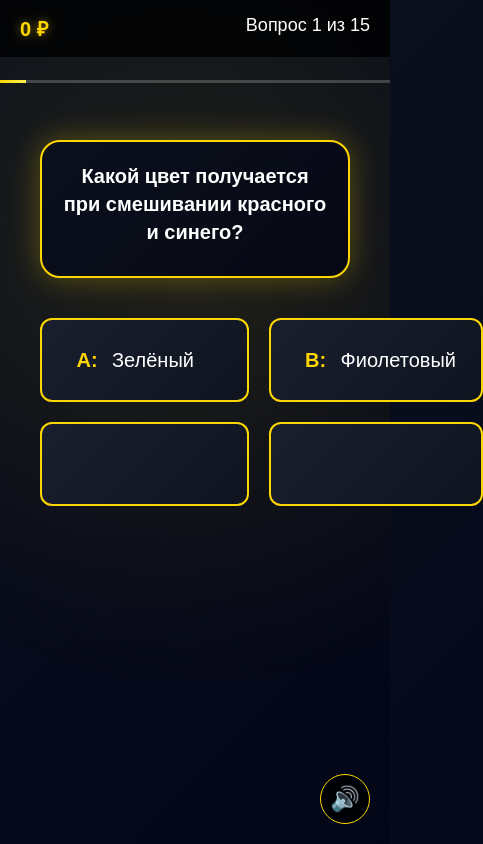
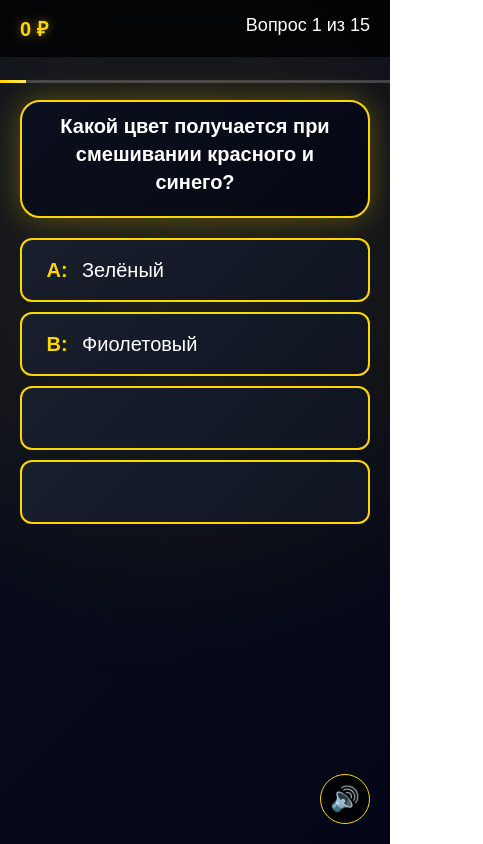
Before and after one commit to baikhonov/millionaire-game, a Vue app: page / in a window 390 px wide. Both pictures are taken after a click on the button "Начать игру". Shown: the whole page, 483 px wide, since content can reach past the window. Built offline with nearby package versions, Linux system fonts and the light colour scheme.

Commit message:
Улучшил адаптив

```diff
--- a/src/App.vue
+++ b/src/App.vue
@@ -501,6 +501,10 @@ body {
   cursor: pointer;
   transition: all 0.3s;
   box-shadow: 0 0 15px rgba(255, 215, 0, 0.5);
+
+  @media (max-width: 768px) {
+    padding: 10px 15px;
+  }
 }
 
 .reveal-button:hover {
@@ -511,7 +515,8 @@ body {
 @media (max-width: 768px) {
   .question-section {
     margin-right: 0;
-    margin-top: 100px;
+    margin-top: 80px;
+    padding: 0;
   }
 
   .prize-ladder {
--- a/src/components/game/OptionsGrid.vue
+++ b/src/components/game/OptionsGrid.vue
@@ -58,6 +58,13 @@ const handleSelect = (option: Option) => {
   gap: 20px;
   margin: 40px auto;
   max-width: 900px;
+
+  @media (max-width: 768px) {
+    grid-template-columns: 1fr;
+    gap: 10px;
+
+    margin: 20px auto;
+  }
 }
 
 .option-button {
@@ -73,6 +80,11 @@ const handleSelect = (option: Option) => {
   min-height: 80px;
   font-size: 20px;
   line-height: 40px;
+
+  @media (max-width: 768px) {
+    min-height: 0;
+    padding: 10px 15px;
+  }
 }
 
 .option-letter {
--- a/src/components/game/QuestionCard.vue
+++ b/src/components/game/QuestionCard.vue
@@ -39,7 +39,8 @@ defineProps<{
 
 @media (max-width: 768px) {
   .question-card {
-    padding: 20px;
+    padding: 10px 15px;
+    margin-bottom: 20px;
   }
 
   .question-text {
```
